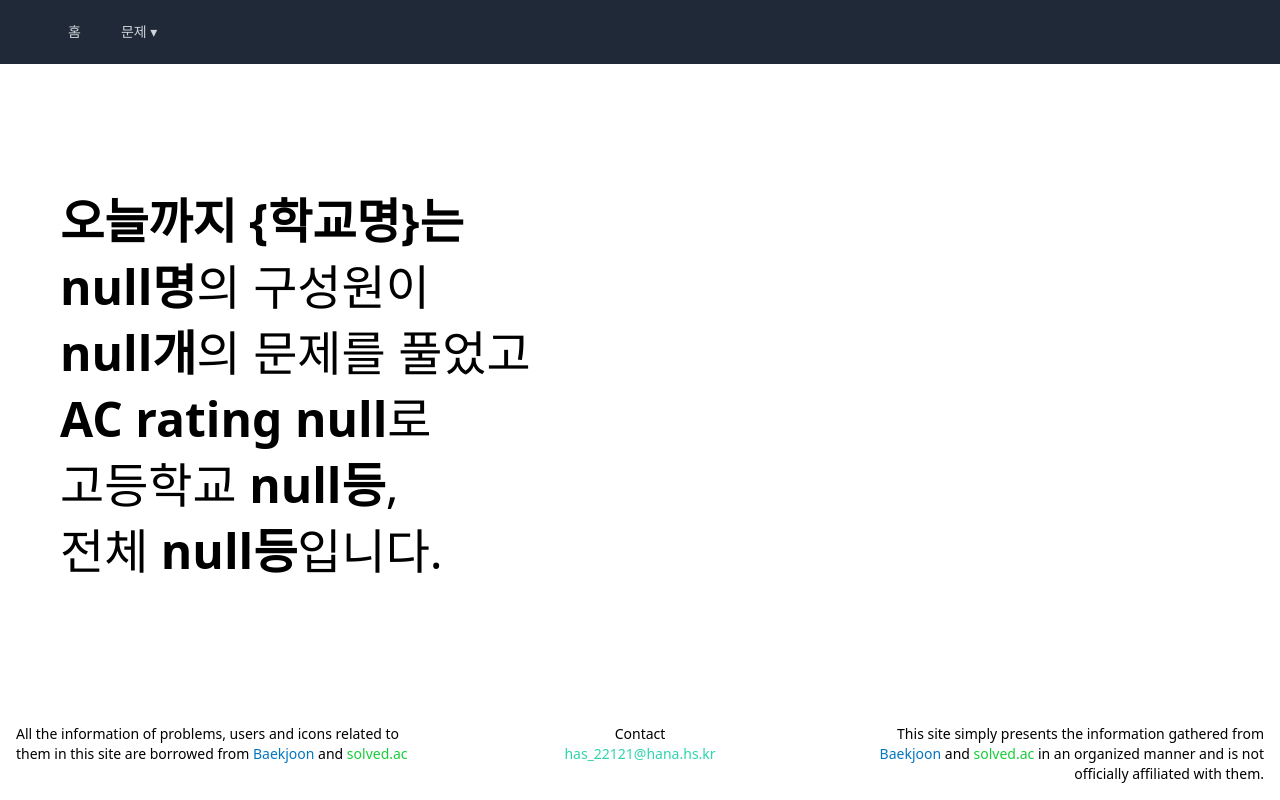
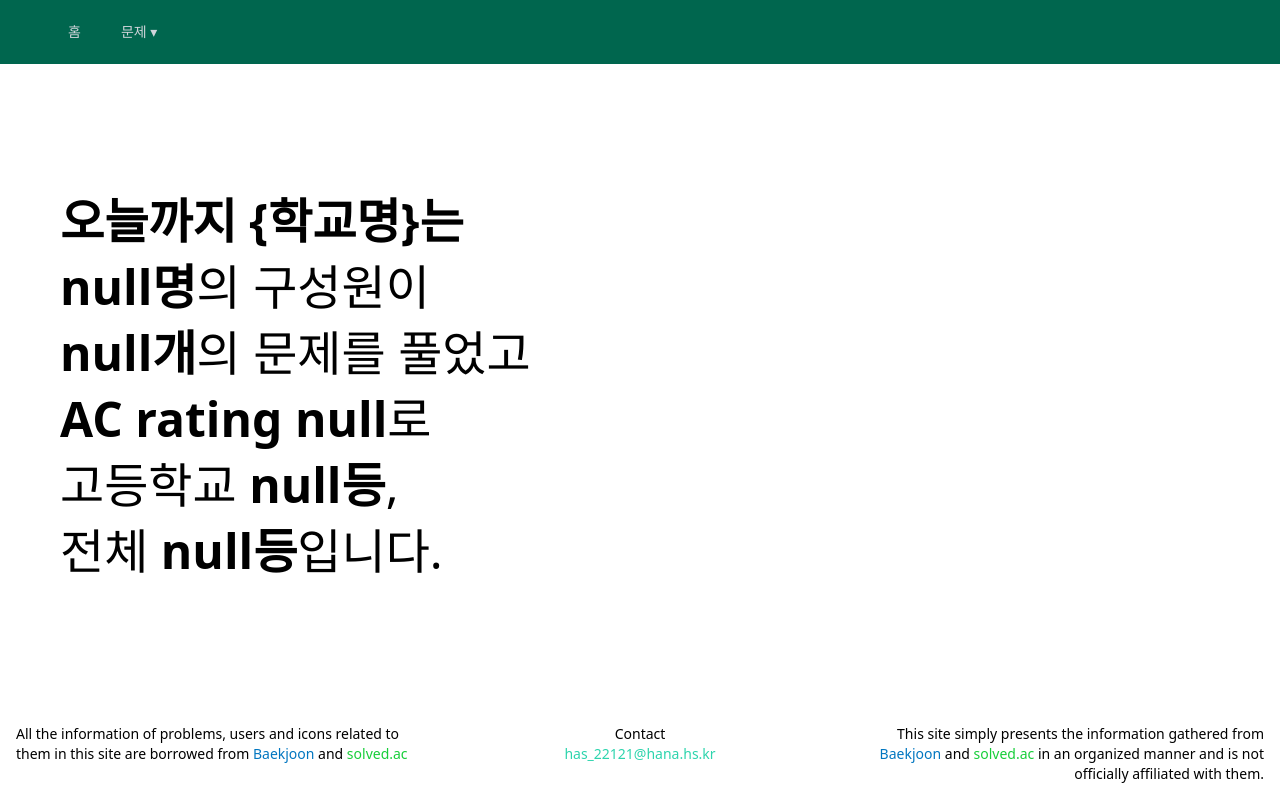
Before and after one commit to BetaTester772/hasjoon-svelte, a SvelteKit app: page / in a window 1280 px wide. Built offline with nearby package versions, Linux system fonts and the light colour scheme; no server answers.

Commit message:
change nav background-color

```diff
--- a/src/routes/+layout.svelte
+++ b/src/routes/+layout.svelte
@@ -22,7 +22,7 @@
 </script>
 
 <div class="flex flex-col min-h-screen">
-    <nav class="bg-gray-800">
+    <nav>
         <div class="max-w-7xl mx-auto px-2 sm:px-6 lg:px-8">
             <div class="relative flex items-center justify-between h-16">
                 <div class="flex-1 flex items-center justify-center sm:items-stretch sm:justify-start">
@@ -81,6 +81,10 @@
 </div>
 
 <style>
+    nav {
+        background-color: #00664e;
+    }
+
     .footer {
         @apply flex text-sm p-4 w-full;
     }
```
